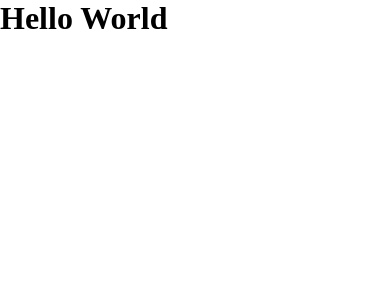
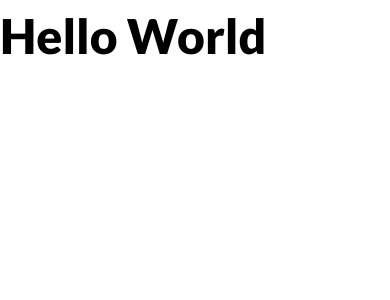
Before and after one commit to b3ngg/wettergifhorn.de, a Svelte app: page / in a window 390 px wide. Shown: the top 300 px of the page. Built offline with nearby package versions, Linux system fonts and the light colour scheme.

Commit message:
Add styles for typography

```diff
--- a/public/global.css
+++ b/public/global.css
@@ -51,3 +51,89 @@ table {
   background-color: var(--c-blue);
   color: var(--c-white);
 }
+
+html {
+  overflow-y: scroll;
+  overflow-x: hidden;
+  cursor: default;
+  position: relative;
+  height: 100%;
+
+  font: normal 400 20px/1.5 'Lato', sans-serif;
+  text-size-adjust: 100%;
+  -webkit-font-smoothing: antialiased;
+  -moz-osx-font-smoothing: grayscale;
+}
+
+@media screen and (max-width: 1000px) {
+  html {
+    font-size: 18px;
+  }
+}
+
+@media screen and (max-width: 700px) {
+  html {
+    font-size: 16px;
+  }
+}
+
+body {
+  height: 100%;
+  font: inherit;
+}
+
+html,
+body {
+  position: relative;
+  overflow-x: hidden;
+}
+
+h1,
+h2,
+h3,
+h4,
+h5,
+h6,
+p,
+ul,
+ol,
+figure,
+pre {
+  font-size: inherit;
+  line-height: inherit;
+  hyphens: auto;
+}
+
+h1,
+h2,
+h3,
+h4,
+h5,
+h6 {
+  color: var(--c-black);
+}
+
+h1 {
+  font-size: 3rem;
+  font-weight: 900;
+}
+
+h2 {
+  font-size: 2rem;
+  font-weight: 900;
+}
+
+h3 {
+  font-size: 1.4rem;
+  font-weight: 900;
+}
+
+h4 {
+  font-size: 1.2rem;
+  font-weight: 900;
+}
+
+p {
+  color: var(--c-grey);
+  padding: 1rem 0;
+}
--- a/public/index.html
+++ b/public/index.html
@@ -10,6 +10,12 @@
     <link rel="stylesheet" href="/build/bundle.css" />
 
     <script defer src="/build/bundle.js"></script>
+
+    <link rel="preconnect" href="https://fonts.gstatic.com" />
+    <link
+      href="https://fonts.googleapis.com/css2?family=Lato:wght@400;700;900&display=swap"
+      rel="stylesheet"
+    />
   </head>
 
   <body></body>
```
